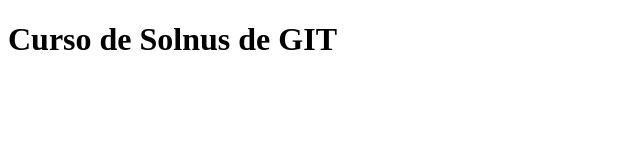
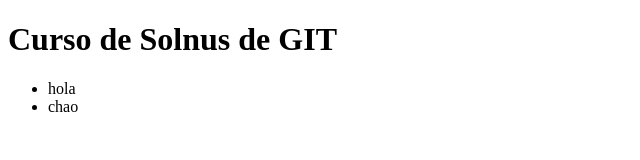
Before and after one commit to CJlopez17/gitTest, a plain HTML site: page index.html in a window 1280 px wide. Shown: the full height of the page, 0-640 px from the left. Drawn offline with Linux system fonts and the light colour scheme.

Commit message:
:sparkles: Ale

```diff
--- a/index.html
+++ b/index.html
@@ -7,5 +7,9 @@
 </head>
 <body>
     <h1>Curso de Solnus de GIT</h1>
+    <ul>
+        <li>hola</li>
+        <li>chao</li>
+    </ul>
 </body>
 </html>
```
